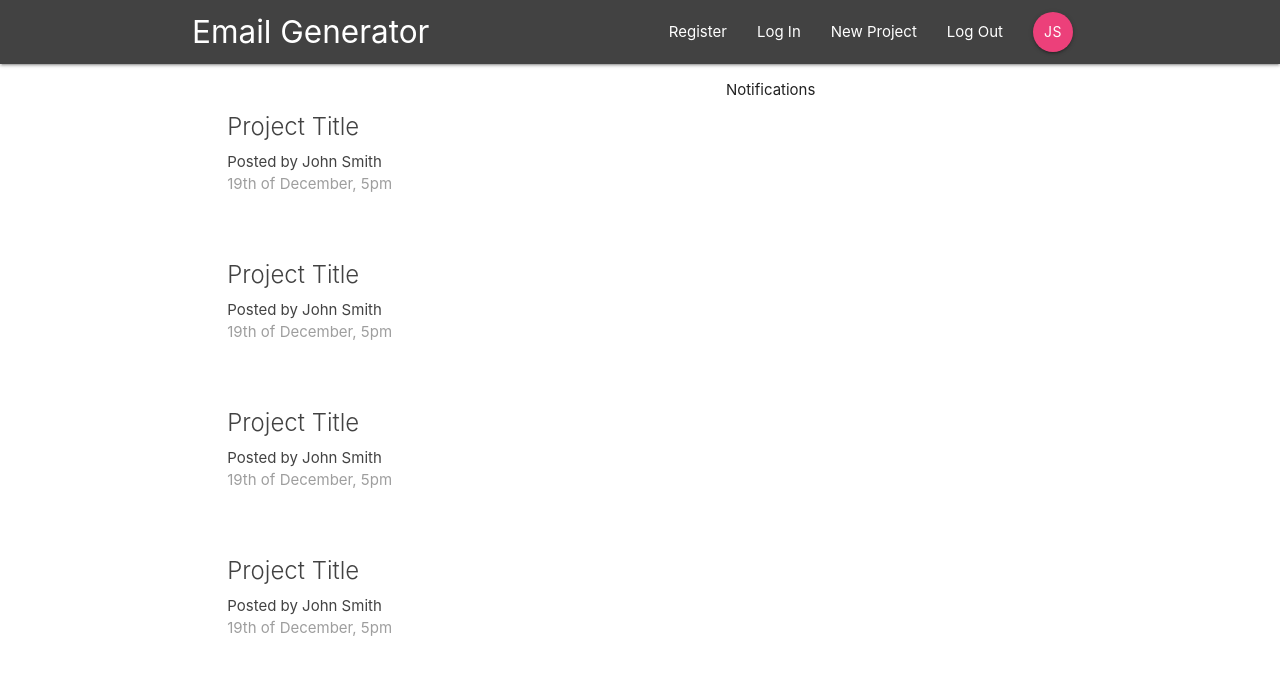
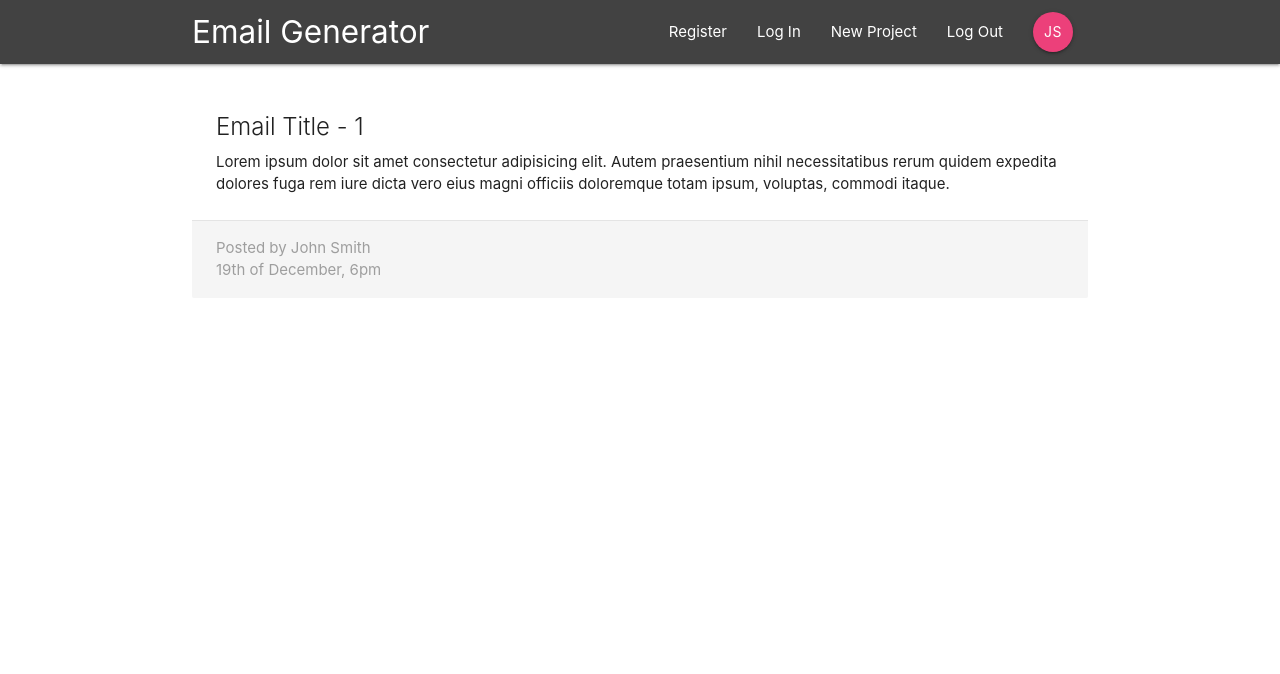
Before and after one commit to darrylmendonez/email-generator, a React (Create React App) app: page /email/1 in a window 1280 px wide. Shown: the top 674 px of the page. Built offline with nearby package versions, Linux system fonts and the light colour scheme.

Commit message:
created EmailDetails component

```diff
--- a/src/App.css
+++ /dev/null
@@ -1,32 +0,0 @@
-.App {
-  text-align: center;
-}
-
-.App-logo {
-  animation: App-logo-spin infinite 20s linear;
-  height: 40vmin;
-}
-
-.App-header {
-  background-color: #282c34;
-  min-height: 100vh;
-  display: flex;
-  flex-direction: column;
-  align-items: center;
-  justify-content: center;
-  font-size: calc(10px + 2vmin);
-  color: white;
-}
-
-.App-link {
-  color: #61dafb;
-}
-
-@keyframes App-logo-spin {
-  from {
-    transform: rotate(0deg);
-  }
-  to {
-    transform: rotate(360deg);
-  }
-}
--- a/src/App.js
+++ b/src/App.js
@@ -2,6 +2,7 @@ import React, { Component } from 'react';
 import { BrowserRouter, Switch, Route } from 'react-router-dom'
 import Navbar from './components/layout/Navbar'
 import Dashboard from './components/dashboard/Dashboard'
+import EmailDetails from './components/emails/EmailDetails'
 
 class App extends Component {
   render() {
@@ -10,7 +11,8 @@ class App extends Component {
         <div className="App">
           <Navbar />
           <Switch>
-            <Route path='/' component={Dashboard} />
+            <Route exact path='/' component={Dashboard} />
+            <Route path='/email/:id' component={EmailDetails} />
           </Switch>
         </div>
       </BrowserRouter>
--- a/src/components/emails/EmailDetails.js
+++ b/src/components/emails/EmailDetails.js
@@ -0,0 +1,21 @@
+import React from 'react'
+
+const EmailDetails = (props) => {
+  const id = props.match.params.id;
+  return (
+    <div className="container section project-details">
+      <div className="card z-depth-0">
+        <div className="card-content">
+          <span className="card-title">Email Title - {id}</span>
+          <p>Lorem ipsum dolor sit amet consectetur adipisicing elit. Autem praesentium nihil necessitatibus rerum quidem expedita dolores fuga rem iure dicta vero eius magni officiis doloremque totam ipsum, voluptas, commodi itaque.</p>
+        </div>
+        <div className="card-action grey lighten-4 grey-text">
+          <div>Posted by John Smith</div>
+          <div>19th of December, 6pm</div>
+        </div>
+      </div>
+    </div>
+  )
+}
+
+export default EmailDetails
```
